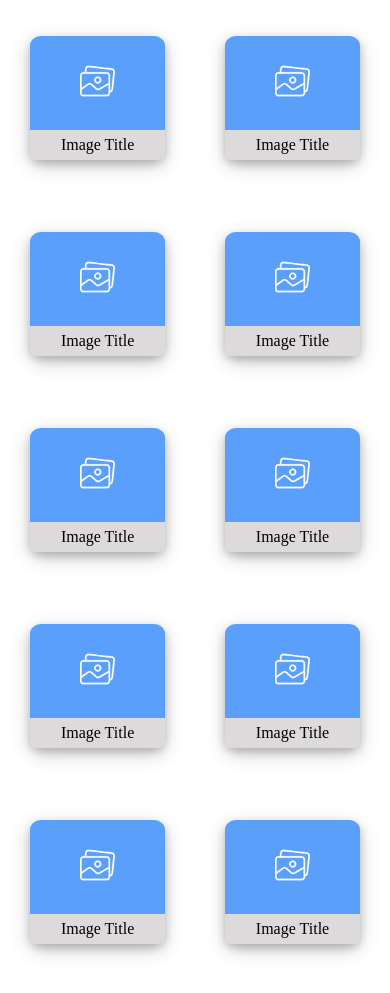
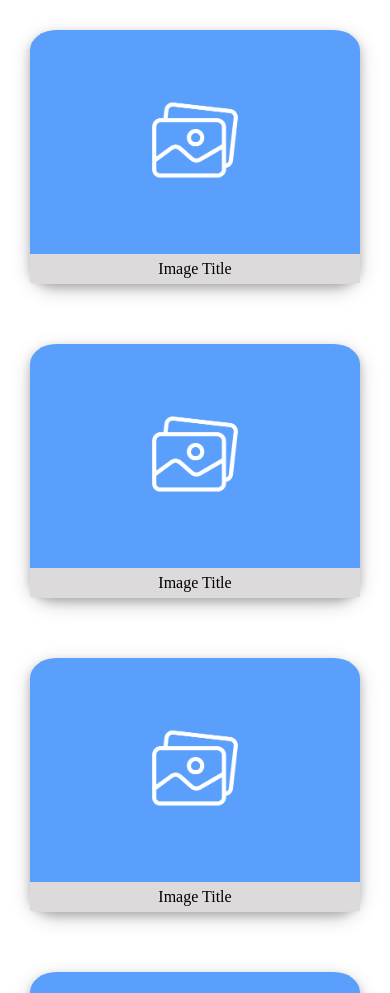
Before and after one commit to mateescusilviu/html2023, a plain HTML site: page responsivegallery.html in a window 390 px wide. Shown: the top 993 px of the page. Drawn offline with Linux system fonts and the light colour scheme.

Commit message:
assignment gallery

```diff
--- a/responsivegallery.html
+++ b/responsivegallery.html
@@ -10,7 +10,7 @@
     margin: 0 auto;
   }
 div.gallery {
-  border: 1px transparent black;
+
   background-color:rgb(89 159 251);
   border-radius: 8%;
   box-shadow: 0 4px 8px 0 rgba(0, 0, 0, 0.2), 0 6px 20px 0 rgba(0, 0, 0, 0.19);
@@ -27,7 +27,7 @@ div.desc {
 }
 * {
   box-sizing: border-box;
-  max-width: 1200px;
+  max-width: 1024px;
 }
 .container {
   padding: 30px;
@@ -42,14 +42,21 @@ div.desc {
   justify-content: flex-end;
 
 }
-@media only screen and (max-width: 700px) {
+@media screen and (max-width: 1024px) {
   .container {
-    width: 49.99%;
-    margin: 6px 0;
+    flex: 33.33%;
+    width: 33.33%;
   }
 }
-@media only screen and (500px) {
+@media screen and (max-width: 768px) {
   .container {
+    flex: 50%;
+    width: 50%;
+  }
+}
+@media screen and (max-width: 414px) {
+  .container {
+    flex: 75%;
     width: 100%;
   }
 }
```
